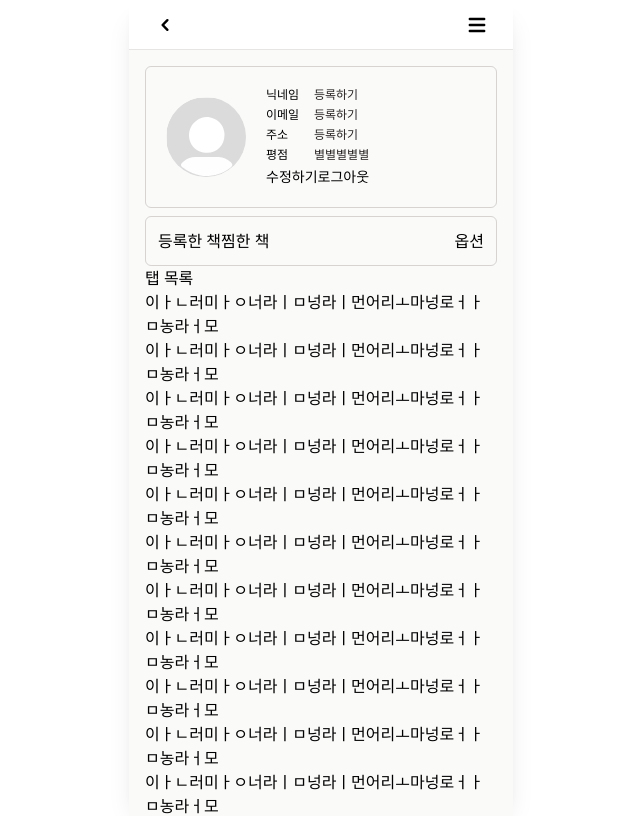
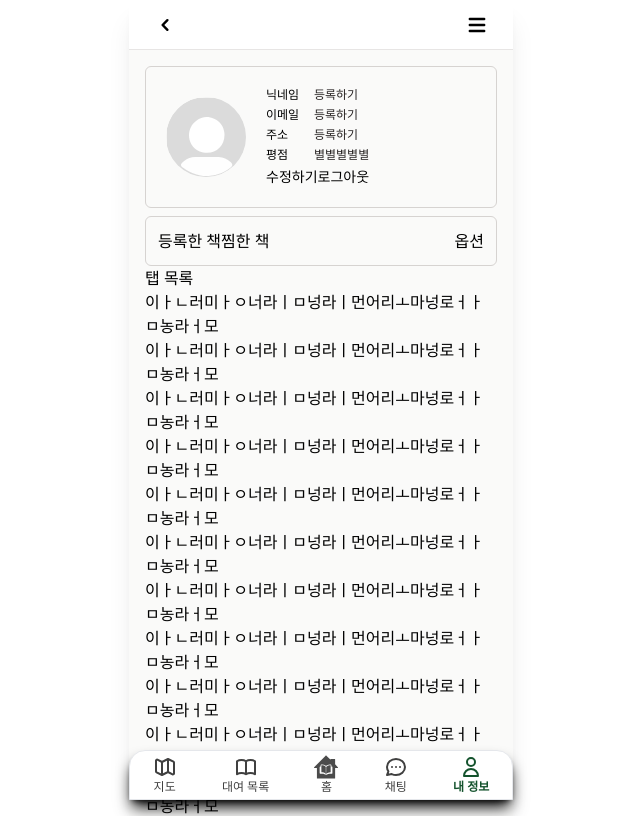
Before and after one commit to Withlaw/dnb, a React (Vite) app: page /user in a window 1280 px wide. Shown: the top 816 px of the page, without its empty margins (319-959 px from the left). Built offline with nearby package versions, Linux system fonts and the light colour scheme; no server answers.

Commit message:
route 구조 및 wrapper layout 수정

```diff
--- a/src/App.tsx
+++ b/src/App.tsx
@@ -22,8 +22,8 @@ import PageLayout from '@/ui/layout-page.tsx';
 
 const routes: RouteObject[] = [
 	{
+		id: 'home',
 		path: '/',
-		id: 'home',
 		element: <HomeLayout />,
 		errorElement: <ErrorPage />,
 		children: [
@@ -32,15 +32,17 @@ const routes: RouteObject[] = [
 				path: 'books',
 				element: <BooksPreviewPage />,
 			},
+			{
+				path: '/books/:bookId',
+				element: <BookDetailPage />,
+			},
 		],
 	},
-	{
-		path: '/books/:bookId',
-		element: <BookDetailPage />,
-	},
+
 	{
 		id: 'guest-only',
 		element: <AuthenticationPage />,
+		errorElement: <ErrorPage />,
 		children: [
 			{
 				path: 'sign-in',
@@ -49,9 +51,11 @@ const routes: RouteObject[] = [
 			{ path: 'sign-up', element: <Signup /> },
 		],
 	},
+
 	{
 		id: 'protected',
-		element: <PageLayout />,
+		element: <HomeLayout />,
+		errorElement: <ErrorPage />,
 		children: [
 			{ path: '/user', element: <UserPage /> },
 			{
--- a/src/features/books/preview-items.component.tsx
+++ b/src/features/books/preview-items.component.tsx
@@ -5,7 +5,8 @@ const BooksPreviewItems = () => {
 	const { books, isLoading, isError, error } = useBooksPreview();
 
 	return (
-		<ul className="flex w-full flex-col flex-nowrap items-center sm:grid sm:grid-cols-2 sm:gap-3">
+		<ul className="flex w-full flex-col flex-nowrap items-center ">
+			{/* <ul className="flex w-full flex-col flex-nowrap items-center sm:grid sm:grid-cols-2 sm:gap-3"> */}
 			{isLoading && <h1>Loading...</h1>}
 			{isError && <h1>{error?.message}</h1>}
 			{books &&
--- a/src/pages/book-create.tsx
+++ b/src/pages/book-create.tsx
@@ -15,7 +15,7 @@ const BookCreatePage = () => {
 
 	return (
 		<>
-			<GeneralHeader className="md:w-96">
+			<GeneralHeader>
 				<div className="flex min-w-4" onClick={goBack}>
 					<div>
 						<span className="text-2xl hover:cursor-pointer">
--- a/src/pages/book-detail.tsx
+++ b/src/pages/book-detail.tsx
@@ -6,9 +6,8 @@ import BookDetail from '@/features/books/detail.component.tsx';
 import BookPostDelete from '@/features/books/post-delete.component.tsx';
 import Button from '@/ui/button.tsx';
 import GeneralHeader from '@/ui/general-header.tsx';
-import GeneralLayout from '@/ui/general-layout.tsx';
 import GeneralMain from '@/ui/general-main.tsx';
-import NavMain from '@/ui/nav-main.tsx';
+import GeneralNav from '@/ui/general-nav.tsx';
 
 const BookDetailPage = () => {
 	const navigate = useNavigate();
@@ -17,8 +16,8 @@ const BookDetailPage = () => {
 	};
 
 	return (
-		<GeneralLayout>
-			<GeneralHeader className="md:w-96">
+		<>
+			<GeneralHeader>
 				<div className="flex min-w-4" onClick={goBack}>
 					<div>
 						<span className="text-2xl hover:cursor-pointer">
@@ -48,8 +47,8 @@ const BookDetailPage = () => {
 				</div>
 			</GeneralMain>
 
-			<NavMain className="md:w-96" />
-		</GeneralLayout>
+			<GeneralNav />
+		</>
 	);
 };
 
--- a/src/pages/book-edit.tsx
+++ b/src/pages/book-edit.tsx
@@ -15,7 +15,7 @@ const BookEditPage = () => {
 
 	return (
 		<>
-			<GeneralHeader className="md:w-96">
+			<GeneralHeader>
 				<div className="flex min-w-4" onClick={goBack}>
 					<div>
 						<span className="text-2xl hover:cursor-pointer">
--- a/src/pages/books-preview.tsx
+++ b/src/pages/books-preview.tsx
@@ -1,12 +1,11 @@
 import { HiMenu, HiOutlineSearch } from 'react-icons/hi';
 import { Link } from 'react-router-dom';
-import { ScrollRestoration } from 'react-router-dom';
 
 import BooksPreviewItems from '@/features/books/preview-items.component.tsx';
 import Button from '@/ui/button.tsx';
 import GeneralHeader from '@/ui/general-header.tsx';
 import GeneralMain from '@/ui/general-main.tsx';
-import NavMain from '@/ui/nav-main.tsx';
+import GeneralNav from '@/ui/general-nav.tsx';
 
 const BooksPreviewPage = () => {
 	return (
@@ -45,10 +44,7 @@ const BooksPreviewPage = () => {
 			</GeneralMain>
 
 			{/* <footer>app footer</footer> */}
-			<NavMain />
-
-			{/* 페이지 전환시 스크롤 초기화 */}
-			<ScrollRestoration />
+			<GeneralNav />
 		</>
 	);
 };
--- a/src/pages/user.tsx
+++ b/src/pages/user.tsx
@@ -5,6 +5,7 @@ import { ScrollRestoration, useNavigate } from 'react-router-dom';
 import UserDetail from '@/features/authentication/user-detail.component.tsx';
 import GeneralHeader from '@/ui/general-header.tsx';
 import GeneralMain from '@/ui/general-main.tsx';
+import GeneralNav from '@/ui/general-nav.tsx';
 
 const UserPage = () => {
 	const navigate = useNavigate();
@@ -14,7 +15,7 @@ const UserPage = () => {
 
 	return (
 		<>
-			<GeneralHeader className="md:w-96">
+			<GeneralHeader>
 				<div className="flex min-w-4" onClick={goBack}>
 					<div>
 						<span className="text-2xl hover:cursor-pointer">
@@ -35,6 +36,7 @@ const UserPage = () => {
 				<UserDetail />
 			</GeneralMain>
 
+			<GeneralNav />
 			<ScrollRestoration />
 		</>
 	);
--- a/src/ui/general-header.tsx
+++ b/src/ui/general-header.tsx
@@ -1,14 +1,12 @@
 type Props = {
 	children: React.ReactNode;
-	className?: string;
 };
 
-const GeneralHeader = ({ children = '', className }: Props) => {
+const GeneralHeader = ({ children }: Props) => {
 	return (
 		<header
 			className={
-				'fixed z-[99] flex h-[50px] w-full max-w-screen-sm flex-initial items-center justify-between border-b border-solid border-stone-200 bg-[#fff] px-6 py-2 ' +
-				className
+				'fixed z-[99] flex h-[50px] w-full max-w-screen-sm flex-initial items-center justify-between border-b border-solid border-stone-200 bg-[#fff] px-6 py-2 md:w-96 '
 			}>
 			{children}
 		</header>
--- a/src/ui/nav-main.tsx
+++ b/src/ui/general-nav.tsx
@@ -29,15 +29,12 @@ const navItems: NavItem[] = [
 	{
 		id: 2,
 		name: '홈',
-		path: '/',
+		path: '/books',
 		icon: (
-			<div>
-				<svg className="size-6 fill-none ">
-					<use href={`${icons}#logo-header`}></use>
-				</svg>
-			</div>
+			<svg className="size-6">
+				<use href={`${icons}#logo-header`}></use>
+			</svg>
 		),
-		end: true,
 	},
 	{ id: 3, name: '채팅', path: '/chat', icon: <HiOutlineChat size="24" /> },
 	{
@@ -48,12 +45,11 @@ const navItems: NavItem[] = [
 	},
 ];
 
-const NavMain = ({ className = '' }: { className?: string }) => {
+const GeneralNav = () => {
 	return (
 		<nav
 			className={
-				'fixed bottom-0 z-[99] h-[50px] w-full max-w-screen-sm flex-initial rounded-t-2xl border border-solid bg-[#fff] shadow-lg shadow-black ' +
-				className
+				'fixed bottom-0 z-[99] h-[50px] w-full max-w-screen-sm flex-initial rounded-t-2xl border border-solid bg-[#fff] shadow-lg shadow-black md:w-96 '
 			}>
 			<ul className="flex h-full items-center justify-around text-xs">
 				{navItems.map(item => {
@@ -64,7 +60,7 @@ const NavMain = ({ className = '' }: { className?: string }) => {
 								className={({ isActive }) =>
 									isActive
 										? 'flex flex-col items-center font-bold text-green-900'
-										: 'flex flex-col items-center'
+										: 'flex flex-col items-center text-gray-700 grayscale'
 								}
 								end={item.end}>
 								<span>{item.icon}</span>
@@ -78,4 +74,4 @@ const NavMain = ({ className = '' }: { className?: string }) => {
 	);
 };
 
-export default NavMain;
+export default GeneralNav;
--- a/src/ui/layout-home.tsx
+++ b/src/ui/layout-home.tsx
@@ -1,4 +1,6 @@
-import { Outlet } from 'react-router-dom';
+import { Outlet, ScrollRestoration } from 'react-router-dom';
+
+import GeneralLayout from '@/ui/general-layout.tsx';
 
 /*
 type HeaderItem = {
@@ -15,9 +17,14 @@ const headerItems: HeaderItem[] = [
 
 const HomeLayout = () => {
 	return (
-		<div className="container mx-auto flex h-full max-w-screen-sm flex-col shadow-xl">
+		// <div className="container mx-auto flex h-full max-w-screen-sm flex-col shadow-xl">
+		<GeneralLayout>
 			<Outlet />
-		</div>
+
+			{/* 페이지 전환시 스크롤 초기화 */}
+			<ScrollRestoration />
+		</GeneralLayout>
+		// </div>
 	);
 };
 
```
